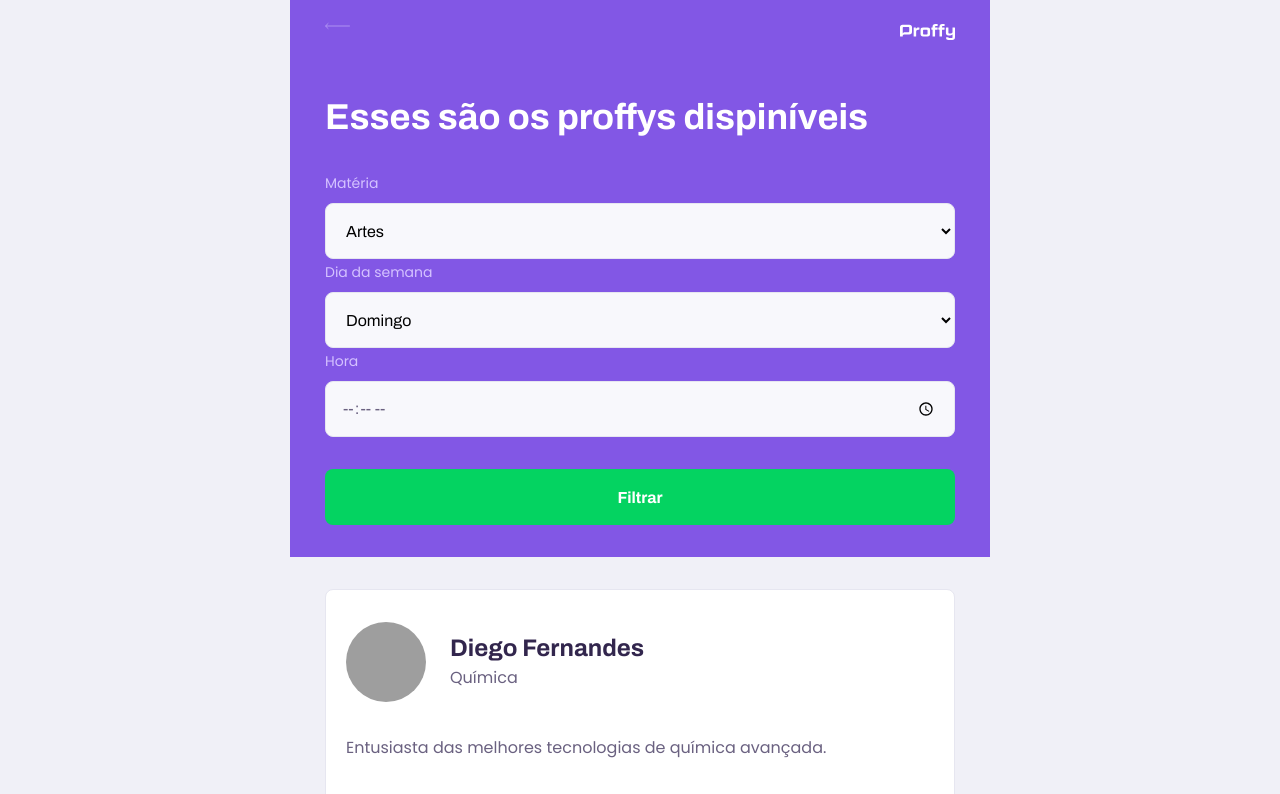
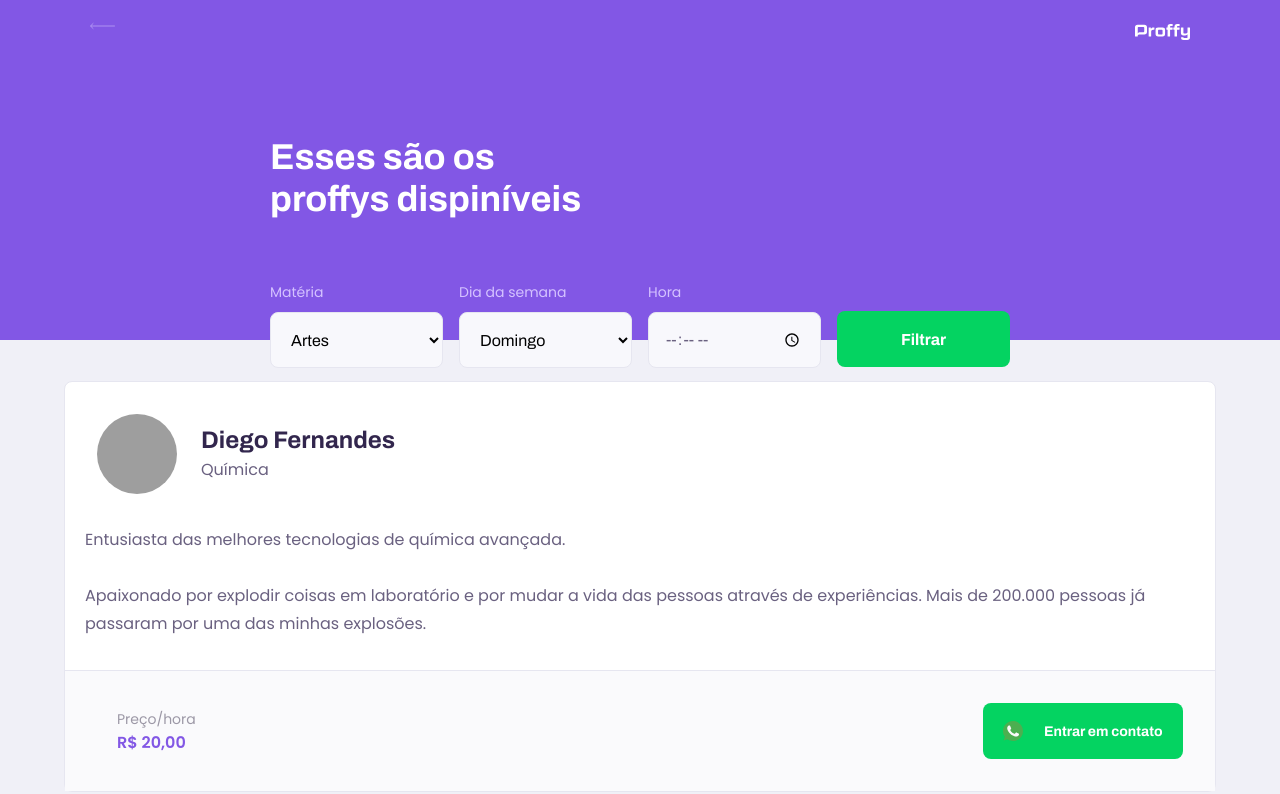
Before and after one commit to johnnyyagamijf/proffy, a plain HTML site: page study.html in a window 1280 px wide. Shown: the top 794 px of the page. Drawn offline with Linux system fonts and the light colour scheme; grey boxes are pictures that could not be loaded.

Commit message:
estilização do article

```diff
--- a/styles/partials/page-study.css
+++ b/styles/partials/page-study.css
@@ -7,6 +7,7 @@
     background-color:  var(--color-primary);
     display: flex;
     flex-direction: column;
+    margin-bottom: 4.1rem;
 }
 
 .page-header .top-bar-container {
@@ -35,6 +36,7 @@
 .page-header .header-content {
     width: 90%;
     margin: 3.2rem auto;
+    position: relative;
 }
 
 .page-header .header-content strong {
@@ -122,7 +124,7 @@
     background-color: var(--color-box-base);
     border: 1px solid var(--color-line-in-white);
     border-radius: 0.8rem;
-    margin-top: 2.4rem;
+    margin-top: 3.2rem;
 
 }
 
@@ -206,3 +208,46 @@
 .teacher-item footer button:hover {
   background: var(--color-secondary-dark);
 }
+
+@media (min-width: 700px) {
+    #page-study #container {
+        max-width: 100vw;
+    }
+
+    .page-header {
+        height: 340px;
+    }
+
+    .page-header .top-bar-container {
+        max-width: 1100px;
+    }
+
+    .page-header .header-content {
+        max-width: 740px;
+
+        margin: 0 auto;
+
+        flex: 1 1;
+        padding-bottom: 48px;
+        display: flex;
+        flex-direction: column;
+        justify-content: center;
+    }
+
+    .page-header .header-content strong {
+        max-width: 350px;
+    }
+
+    .teacher-item header,
+    .teacher-item footer {
+        padding: 32px;
+    }
+
+    #search-teachers {
+        display: grid;
+        grid-template-columns: repeat(4, 1fr);
+        gap:  16px;
+        position: absolute;
+        bottom: -28px;
+    }
+}
```
